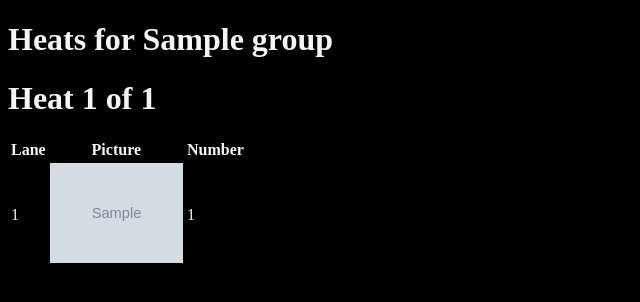
After one commit to alan412/derby, a Django app: page /derby/1/allHeats/ in a window 1280 px wide. The commit adds this page. Shown: the top 302 px of the page, without its empty margins (0-640 px from the left). Run offline with Django 3.2, Linux system fonts and the light colour scheme; tables that the repository leaves empty hold one stand-in row (values such as "Sample post"); grey boxes marked "Sample" are stand-in pictures.

Commit message:
add AllHeats functionality

```diff
--- /dev/null
+++ b/derby/templates/derby/allHeats.html
@@ -0,0 +1,25 @@
+{% extends "derby/base.html" %}
+{% block title %}All Heats{% endblock %}
+{% block content %}
+<H1>Heats for {{ group.name }}</h1>
+{% for heat in heats %}
+<H1>Heat {{heat.number}} of {{ totalHeats }}</H1>
+<table class="Heat">
+    <tr>
+        <th>Lane</th>
+        <th>Picture</th>
+        <th>Number</th>
+    </tr>
+ {% for result in heat.results %}
+<tr><td>{{result.lane.number}}</td>
+    <td>{% if result.car.picture %}
+            <img src=" /{{result.car.picture}}" height="100">
+        {% endif %}</td>
+    <td>{{result.car.number}}</td>
+</tr>
+{% endfor %}
+</table>
+<br />
+{% endfor %}
+
+{% endblock %}
--- a/derby/templates/derby/main.html
+++ b/derby/templates/derby/main.html
@@ -11,7 +11,7 @@
       <LI><A HREF="{{group.id}}/start/">Start</A></LI>
       <LI><A HREF="{{group.id}}/audience/">Audience</A></LI>
       <LI><A HREF="{{group.id}}/leaderboard/">Leaderboard</A></LI>
-      <LI><A HREF="{{group.id}}/remainingHeats/">Remaining Heats</A></LI>
+      <LI><A HREF="{{group.id}}/allHeats/">All Heats</A></LI>
    </UL>
 </fieldset><br/>
 {% endfor %}
--- a/derby/urls.py
+++ b/derby/urls.py
@@ -13,5 +13,5 @@ urlpatterns = [
     path('<int:groupId>/start/', views.start),
     path('<int:groupId>/audience/', views.audience),
     path('<int:groupId>/leaderboard/', views.leaderboard),
-    path('<int:groupId>/remaining/', views.remainingHeats),
+    path('<int:groupId>/allHeats/', views.allHeats),
 ]
--- a/derby/views.py
+++ b/derby/views.py
@@ -152,10 +152,22 @@ def audience(request, groupId):
     return render(request, template, context)
 
 
-def remainingHeats(request, group):
-    # needs to be changed to be the color of the group
-    context = {"color": "red"}
-    return render(request, "derby/remaining.html", context)
+def allHeats(request, groupId):
+    group = groupFromId(groupId)
+    heatObjects = Heat.objects.filter(group=group)
+    heats = []
+    for heat in heatObjects:
+        heats.append({"number": heat.number,
+                      "results": Result.objects.filter(heat=heat)})
+
+    context = {
+        "group": group,
+        "heats": heats,
+        "totalHeats": len(heats)
+    }
+    print(context)
+
+    return render(request, "derby/allHeats.html", context)
 
 
 def allCars(request):
```
